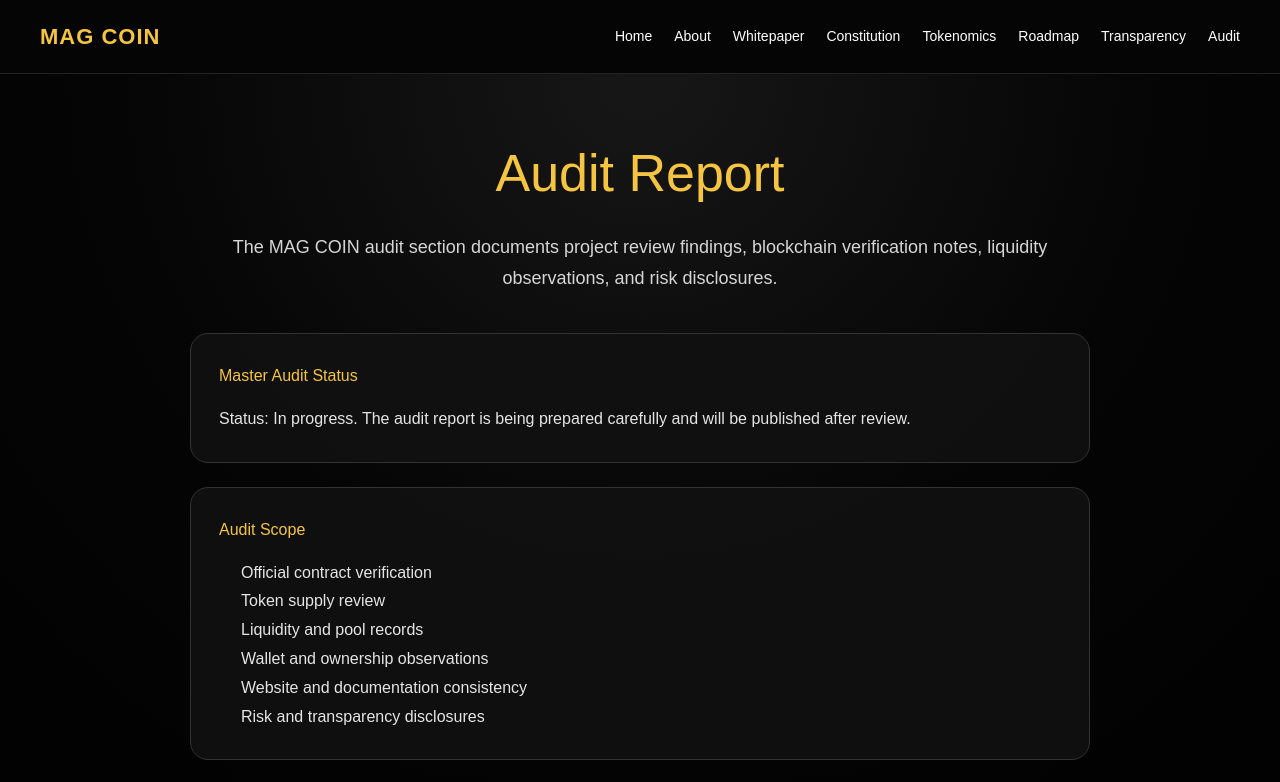
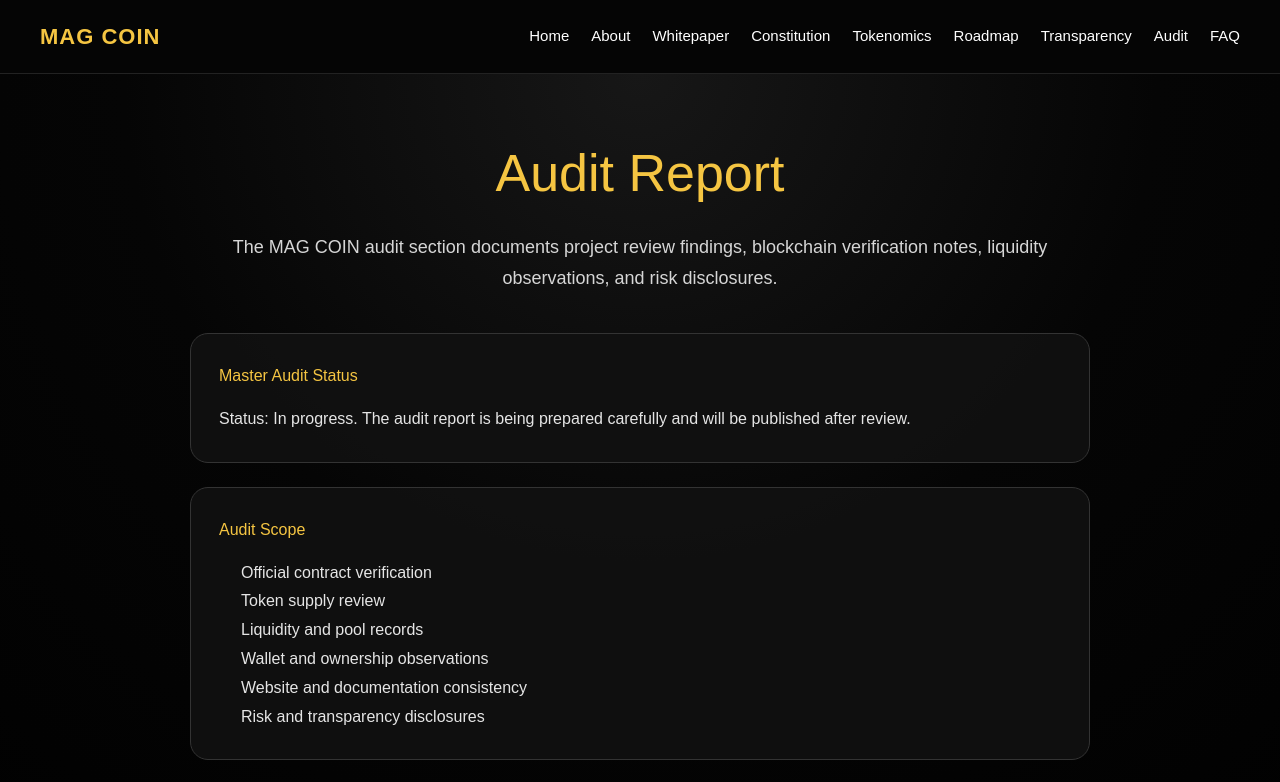
Before and after one commit to MAGZOWN/mag-coin-website, a Next.js app: page /audit in a window 1280 px wide. Shown: the top 782 px of the page. Built offline with nearby package versions, Linux system fonts and the light colour scheme.

Commit message:
Add FAQ to navigation

```diff
--- a/app/components/Navbar.tsx
+++ b/app/components/Navbar.tsx
@@ -9,37 +9,15 @@ export default function Navbar() {
       </Link>
 
       <div style={styles.links}>
-        <Link href="/" style={styles.link}>
-          Home
-        </Link>
-
-        <Link href="/about" style={styles.link}>
-          About
-        </Link>
-
-        <Link href="/whitepaper" style={styles.link}>
-          Whitepaper
-        </Link>
-
-        <Link href="/constitution" style={styles.link}>
-          Constitution
-        </Link>
-
-        <Link href="/tokenomics" style={styles.link}>
-          Tokenomics
-        </Link>
-
-        <Link href="/roadmap" style={styles.link}>
-          Roadmap
-        </Link>
-
-        <Link href="/transparency" style={styles.link}>
-          Transparency
-        </Link>
-
-        <Link href="/audit" style={styles.link}>
-          Audit
-        </Link>
+        <Link href="/" style={styles.link}>Home</Link>
+        <Link href="/about" style={styles.link}>About</Link>
+        <Link href="/whitepaper" style={styles.link}>Whitepaper</Link>
+        <Link href="/constitution" style={styles.link}>Constitution</Link>
+        <Link href="/tokenomics" style={styles.link}>Tokenomics</Link>
+        <Link href="/roadmap" style={styles.link}>Roadmap</Link>
+        <Link href="/transparency" style={styles.link}>Transparency</Link>
+        <Link href="/audit" style={styles.link}>Audit</Link>
+        <Link href="/faq" style={styles.link}>FAQ</Link>
       </div>
     </nav>
   );
@@ -53,7 +31,6 @@ const styles: Record<string, CSSProperties> = {
     padding: "20px 40px",
     borderBottom: "1px solid #222",
     background: "#050505",
-    color: "#ffffff",
     position: "sticky",
     top: 0,
     zIndex: 1000,
@@ -70,7 +47,6 @@ const styles: Record<string, CSSProperties> = {
   links: {
     display: "flex",
     gap: "22px",
-    fontSize: "14px",
     alignItems: "center",
     flexWrap: "wrap",
   },
@@ -78,6 +54,7 @@ const styles: Record<string, CSSProperties> = {
   link: {
     color: "#ffffff",
     textDecoration: "none",
-    transition: "color 0.2s ease",
+    fontSize: "15px",
+    transition: "0.25s",
   },
 };
```
